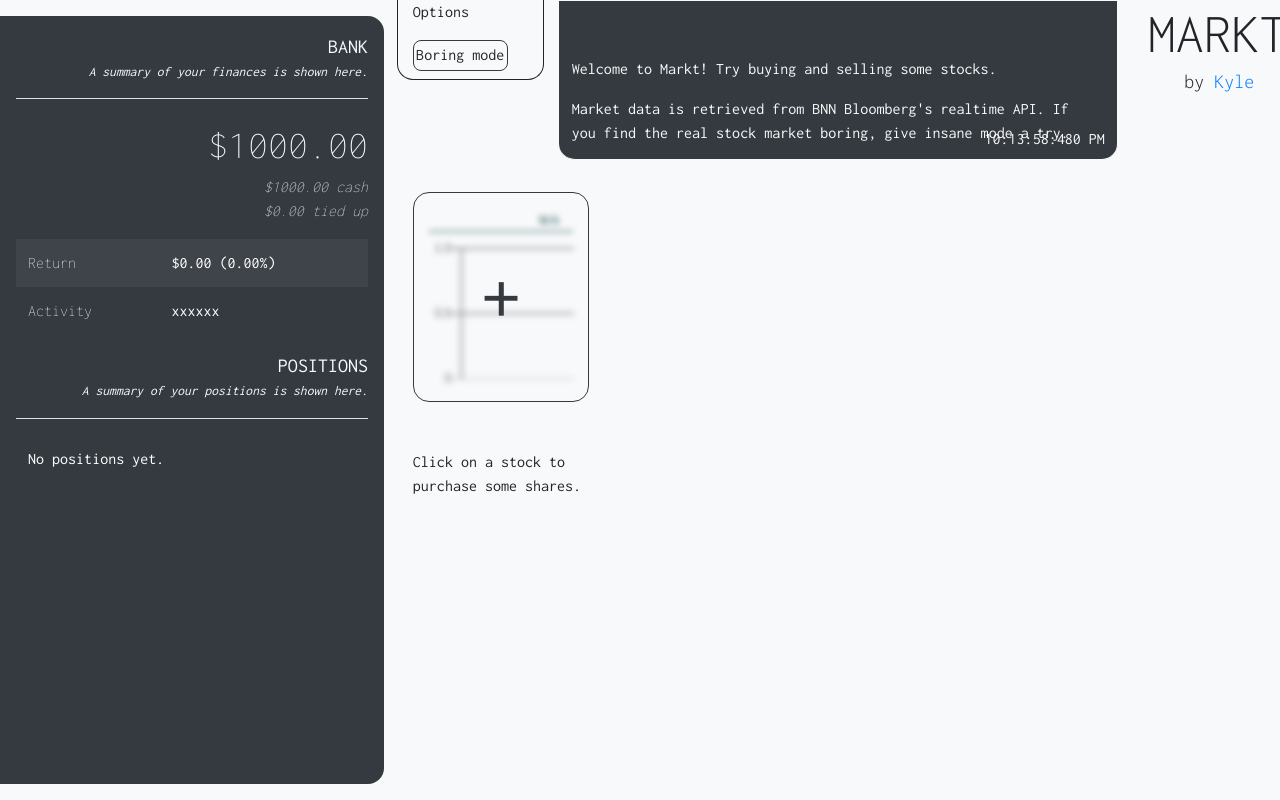
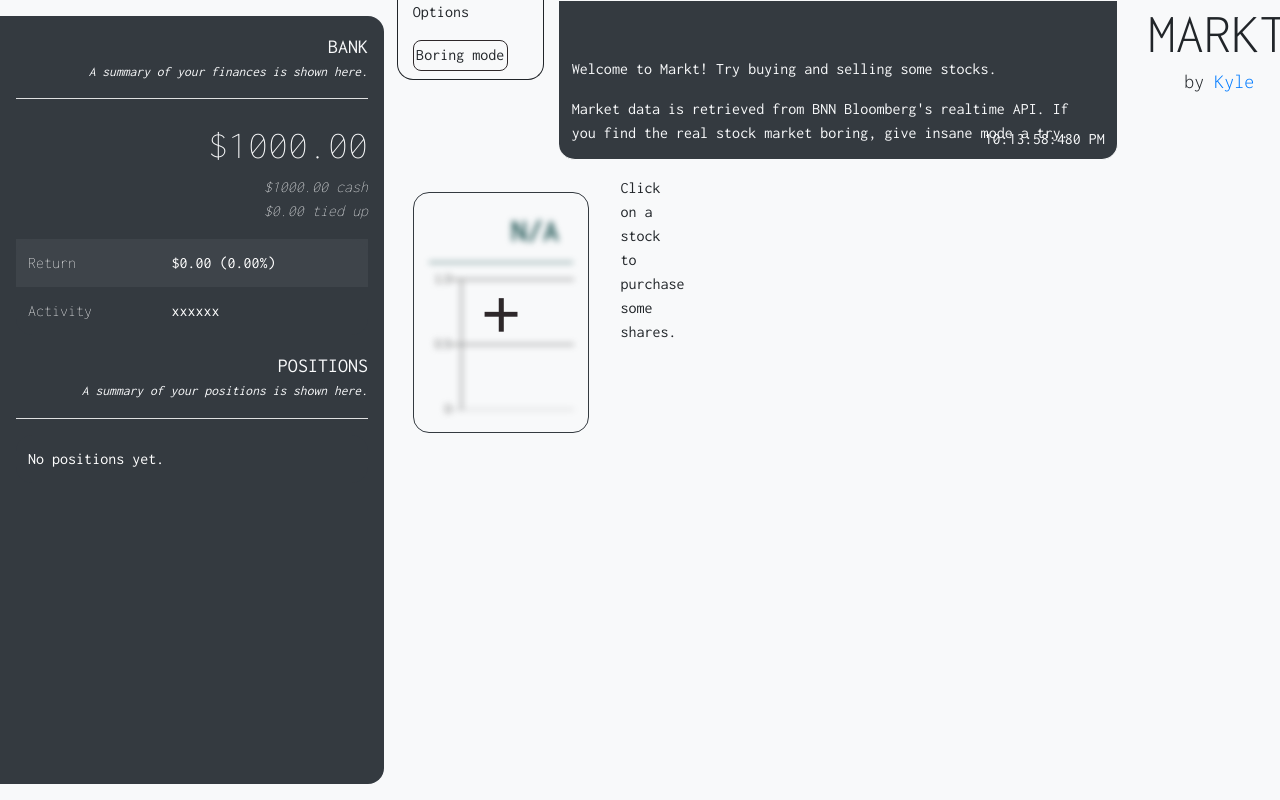
Before and after one commit to vxsl/markt-web, a Vue app: page / in a window 1280 px wide. Built offline with nearby package versions, Linux system fonts and the light colour scheme.

Commit message:
refactor css vars

```diff
--- a/src/App.vue
+++ b/src/App.vue
@@ -54,14 +54,16 @@ export default {
 
 <style lang="scss">
 @import '@/scss/custom.scss';
+
 #app {
   font-family: Inconsolata, Courier, monospace;
+  min-width:100vw;
   letter-spacing:0.001em;
   transition: background 1s;
 }
 
 #app.insane {
-  background:theme-color('insane') !important;
+  background:$dark-color !important;
 }
 
 .hide-on-insane {
@@ -81,14 +83,14 @@ export default {
 
 @keyframes colorchange
 {
-  0%    {color: theme-color('light');}
-  100%  {color: theme-color('dark');}
+  0%    {color: $light-color;}
+  100%  {color: $dark-color;}
 }
 
 @-webkit-keyframes colorchange
 {
-  0%    {color: theme-color('light');}
-  100%  {color: theme-color('dark');}
+  0%    {color: $light-color;}
+  100%  {color: $dark-color;}
 }
 
 
--- a/src/components/BankTable.vue
+++ b/src/components/BankTable.vue
@@ -57,10 +57,10 @@ export default {
         font-style:italic
     }
     .gain {
-        color:theme-color('positive');
+        color:$positive-color;
     }
     .loss {
-        color:theme-color('danger');
+        color:$danger-color;
     }
     table {
         margin-top:1em;
--- a/src/components/DummyCard.vue
+++ b/src/components/DummyCard.vue
@@ -1,5 +1,5 @@
 <template>
-  <div class="chart-container-container">
+  <div class="chart-outer-container">
     <div ref="overlay" id="dummy-overlay" @click="initStock">
       <p ref="plus" v-show="!selecting">+</p>
       <div class="autocomplete-container">
@@ -82,6 +82,7 @@ export default {
 
 <!-- Add "scoped" attribute to limit CSS to this component only -->
 <style scoped lang="scss">
+@import "@/scss/custom.scss";
 @import "../scss/autocomplete-custom.css";
 
 .loading {
@@ -124,7 +125,7 @@ export default {
   p {
     user-select: none;
     display: block !important;
-    color: theme-color("dark");
+    color: $dark-color;
     position: absolute;
     font-size: 5em;
     margin-bottom:0 !important;
--- a/src/components/StockCard.vue
+++ b/src/components/StockCard.vue
@@ -71,7 +71,55 @@ export default {
 </script>
 
 <!-- Add "scoped" attribute to limit CSS to this component only -->
-<style scoped lang="scss">
+<style lang="scss">
+@import "@/scss/custom.scss";
+
+canvas {
+    -moz-user-select: none;
+    -webkit-user-select: none;
+    -ms-user-select: none;
+}
+.chart-outer-container {
+    position:relative;
+    width:20%;
+    margin:1em;
+    user-select:none;
+}
+.chart-container{
+    overflow:hidden;
+    height:100%;
+    padding:1em;
+
+    /*
+    width: 500px;
+    margin-left: 40px;
+    margin-right: 40px;
+    margin-bottom: 40px;*/
+    /* box-sizing:border-box; */
+    border:solid;
+    border-color:rgb(61,61,61);
+    border-width:1px;
+    border-radius: 1em;
+}
+
+.chart-extlabel {
+    width:100%;
+    color:rgb(1,61,61);
+    padding-bottom:1%;
+    margin-bottom:0.6em;
+    padding-top:1%;
+    text-align:right;
+    border-bottom:solid;
+    border-bottom-width:1px
+}
+.chart-extlabel > h2 {
+    font-size:1vw;
+    vertical-align:middle;
+    padding-right:10%;
+    padding-top:2%;
+    padding-bottom:1%;
+    margin:0;
+}
 
 #stock-overlay {
   user-select: none;
@@ -86,7 +134,7 @@ export default {
   p {
     font-size:1.5em;
     user-select: none;
-    color: theme-color("dark");
+    color: $dark-color;
     margin-bottom: 0 !important;
   }
   .buy-sell-label {
--- a/src/components/ToggleButton.vue
+++ b/src/components/ToggleButton.vue
@@ -72,7 +72,7 @@ https://codepen.io/mallendeo/pen/eLIiG */
     border-radius:0.5em;
     border:solid;
     border-width:1px;
-    border-color:theme-color('dark');
+    border-color:$dark-color;
     backface-visibility: hidden;
     transition: all 0.2s ease;
     background: transparent;
@@ -105,8 +105,8 @@ https://codepen.io/mallendeo/pen/eLIiG */
   }
 
   &:checked + .tgl-btn {
-    background:theme-color("primary");
-    color:theme-color("light");
+    background:$primary-color;
+    color:$light-color;
     &:before {
         display:none;
       opacity:0;
--- a/src/scss/custom.scss
+++ b/src/scss/custom.scss
@@ -8,7 +8,7 @@ $light-color: #f3f3f3;
 $dark-color:#2E282A;
 $grey-color:#7e7e7e;
 $info-color:#3F88C5;
-$positive-color:#d65656;
+$positive-color:#65d656;
 $insane-color:#2E282A;
 
 :export {
--- a/src/views/Home.vue
+++ b/src/views/Home.vue
@@ -153,7 +153,7 @@ export default {
 }
 
 .spinner-splash {
-  background:theme-color("dark");
+  background:$dark-color;
   user-select:none;
   flex-wrap:wrap;
   .spinner-inner-container {
@@ -247,52 +247,6 @@ export default {
 }
 
 
-canvas {
-    -moz-user-select: none;
-    -webkit-user-select: none;
-    -ms-user-select: none;
-}
-.chart-container-container {
-    position:relative;
-    width:20%;
-    margin:1em;
-    user-select:none;
-}
-.chart-container{
-    overflow:hidden;
-    height:100%;
-    padding:1em;
-
-    /*
-    width: 500px;
-    margin-left: 40px;
-    margin-right: 40px;
-    margin-bottom: 40px;*/
-    /* box-sizing:border-box; */
-    border:solid;
-    border-color:rgb(61,61,61);
-    border-width:1px;
-    border-radius: 1em;
-}
-
-.chart-extlabel {
-    width:100%;
-    color:rgb(1,61,61);
-    padding-bottom:1%;
-    margin-bottom:0.6em;
-    padding-top:1%;
-    text-align:right;
-    border-bottom:solid;
-    border-bottom-width:1px
-}
-.chart-extlabel > h2 {
-    font-size:1vw;
-    vertical-align:middle;
-    padding-right:10%;
-    padding-top:2%;
-    padding-bottom:1%;
-    margin:0;
-}
 .stocksGrid {
   float:right;
   display: flex;
@@ -305,18 +259,6 @@ canvas {
   border-bottom-right-radius:0 !important;
   .rounded-card {
     border-radius:1em
-  }
-  .stocks-header {
-    margin-top:1em;
-    font-size:1em;
-    .stocks-info-text {
-      padding:1em;
-      display:inline-block;
-      padding-bottom:0;
-      user-select:none;
-    }
-    width:100%;
-    display:block;
   }
 }
 #options {
@@ -374,7 +316,7 @@ canvas {
 }
 
 .nav-link {
-  color:theme-color("primary") !important;
+  color:$primary-color !important;
 }
 
 a:hover {
```
